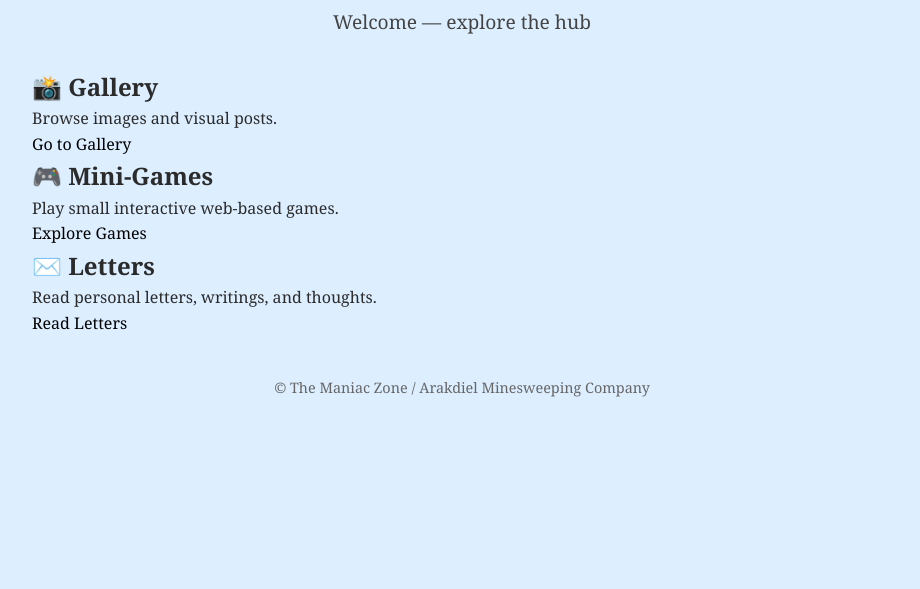
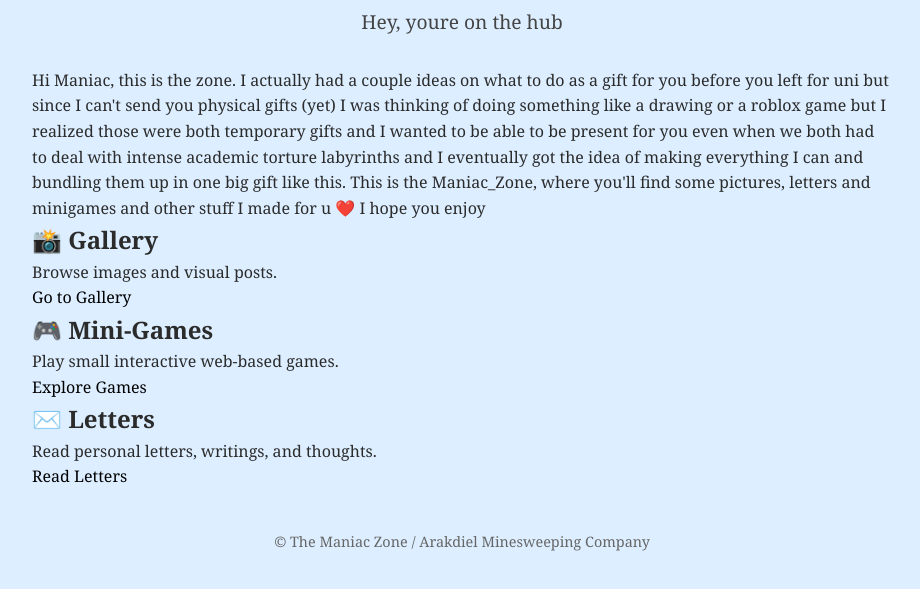
Before and after one commit to TheManiacZone/TheManiacZone.github.io, a plain HTML site: page index.html in a window 1280 px wide. Shown: the part 87-676 px from the top of the page, without its empty margins (178-1098 px from the left). Drawn offline with Linux system fonts and the light colour scheme.

Commit message:
Update index.html

```diff
--- a/index.html
+++ b/index.html
@@ -7,10 +7,24 @@
   <link rel="stylesheet" href="style.css">
 </head>
 <body>
-  <header>
-    <h1>The Maniac Zone</h1>
-    <p>Welcome — explore the hub</p>
-  </header>
+ <header>
+  <h1>The Maniac Zone</h1>
+  <p class="subtitle">Hey, youre on the hub</p>
+</header>
+
+<section class="intro">
+  <p>
+    Hi Maniac, this is the zone.
+    I actually had a couple ideas on what to do as a gift for you before you left for uni
+    but since I can't send you physical gifts (yet) I was thinking of doing something like
+    a drawing or a roblox game but I realized those were both temporary gifts and I wanted
+    to be able to be present for you even when we both had to deal with intense academic
+    torture labyrinths and I eventually got the idea of making everything I can and bundling
+    them up in one big gift like this. This is the Maniac_Zone, where you'll find some pictures,
+    letters and minigames and other stuff I made for u ❤️
+    I hope you enjoy
+  </p>
+</section>
 
   <main>
     <!-- Gallery Section -->
```
